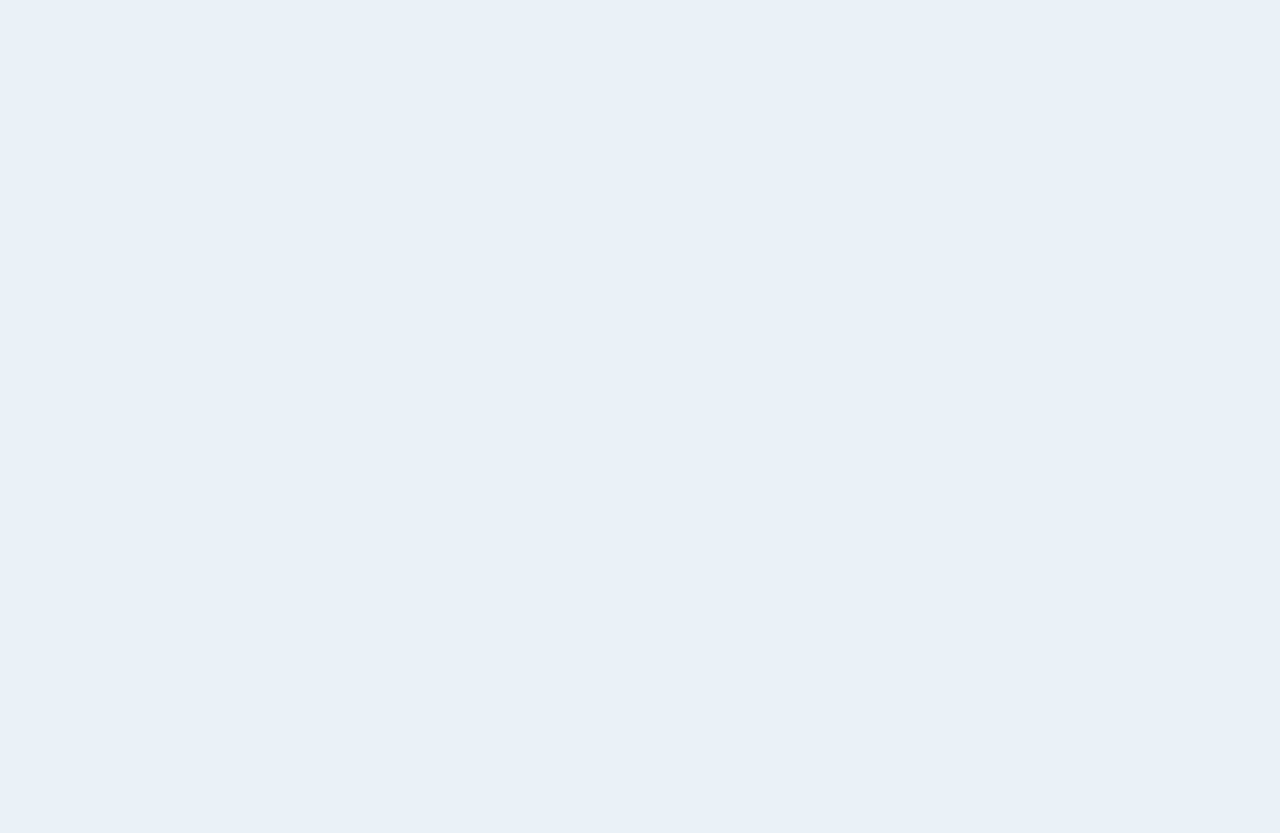
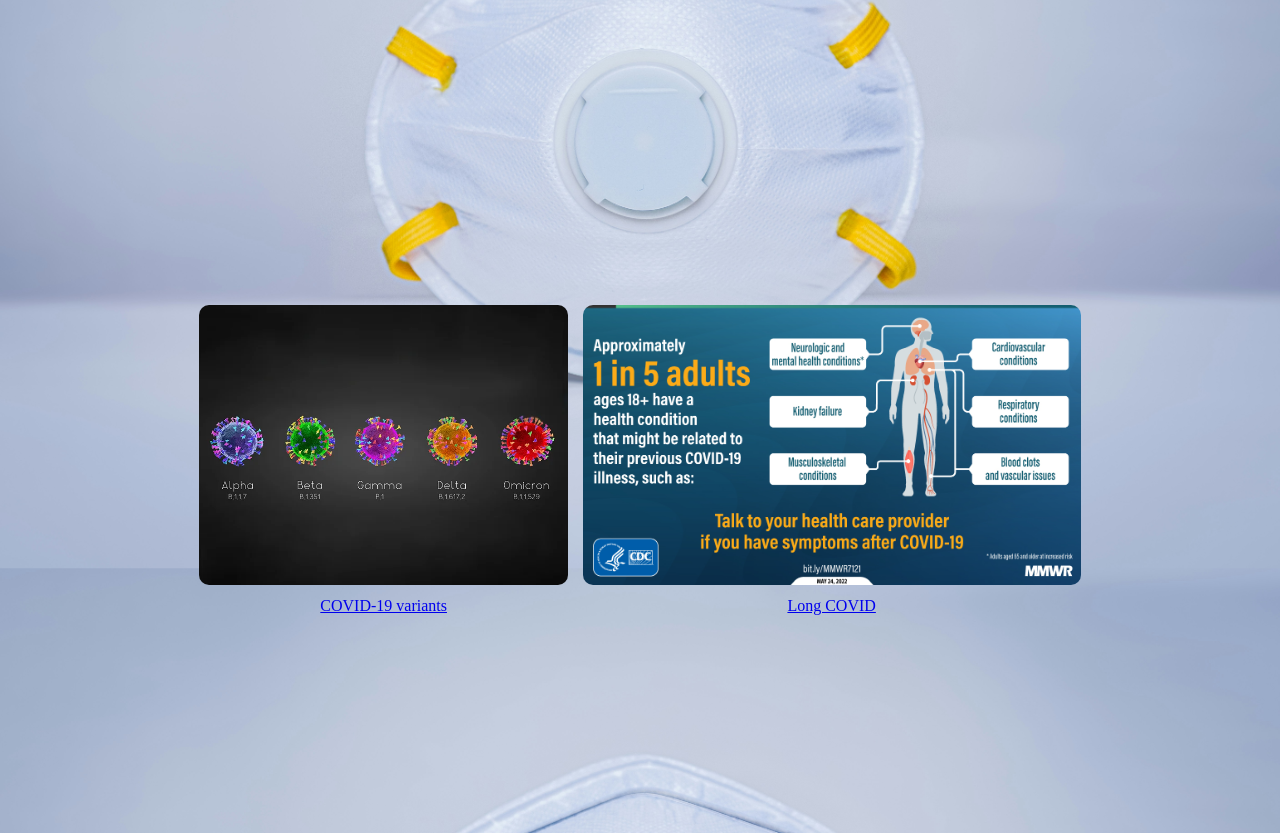
Before and after one commit to KUJIcheng/US-COVID19-Analysis, a SvelteKit app: page / in a window 1280 px wide. Shown: the part 7965-8798 px from the top of the page. Before the commit the page ends 7178 px from the top, so only its background shows below. Built offline with nearby package versions, Linux system fonts and the light colour scheme; no server answers.

Commit message:
description done

```diff
--- a/src/components/App.svelte
+++ b/src/components/App.svelte
@@ -1043,7 +1043,7 @@
   <div class="text-box" style="text-align: left;">
     <h2>What does the COVID-19 Map above Tell?</h2>
     <h3>Although the pandemic's trajectory seems chaotic across different states in the United States, we can still discern some common patterns among them. In the early stages of COVID-19's spread within the country, the mortality rate was exceptionally high in various states. However, as the number of infections increased, the mortality rate gradually decreased.</h3>
-    <h3>It is noteworthy that the evolution of the pandemic does not seem to correlate with time. In other words, there appear to be certain "Big Events" influencing the progression of COVID-19 across the states, causing fluctuations in the pandemic's trajectory at certain periods on a macro level.</h3>
+    <h3>It is noteworthy that the evolution of the pandemic does not seem to correlate with time. In other words, there appear to be certain "Big Events"💣 influencing the progression of COVID-19 across the states, causing fluctuations in the pandemic's trajectory at certain periods on a macro level.</h3>
     <h4>Therefore, taking "Big Events" into consideration is essential!🔥</h4>
   </div>
 
@@ -1092,12 +1092,24 @@
 
   <div class="text-box" style="text-align: left;">
     <h2>Trajectory of COVID-19 in California🐻:</h2>
-    <h3>XXX</h3>
+    <h3>Similar to what is depicted in the COVID-19 Map above, the mortality rate experienced a terrifying surge in the early stages of the COVID-19 spread. As the number of infections increased, the mortality rate of COVID-19 gradually decreased. However, this time, we can more intuitively see how these "Big Events" have influenced the evolution of COVID-19.</h3>
+    <h3>Protective policies🛡️ and enhancements in healthcare coverage🚑, acting as "Big Events," can significantly reduce mortality rates and decelerate the growth of infection numbers. Conversely, virus mutations, also considered "Big Events," have led to spikes in infection rates📈 and steep declines in mortality rates📉.</h3>
   </div>
 
   <div class="text-box" style="text-align: left;">
-    <h2>The Effect of the "Big Events":</h2>
-    <h3>XXX</h3>
+    <h2>The Effect of the "Big Events"💣:</h2>
+    <h3>Beyond the data for California, let us broaden our view to observe the line graph data across various states. It is noteworthy that "Big Events" have synchronized and similar effects on the COVID-19 evolution in different states. In other words, the concurrent impact of "Big Events" across states implies, on one hand, the commendable synchronicity in the implementation of pandemic prevention policies among the states. On the other hand, it also highlights the constant presence of internal mobility within the United States throughout the entire period of COVID-19.</h3>
+    <h3>The infection slowdown📉 brought about by protective "Big Events" indirectly demonstrates that macro-level policies indeed can provide a safer environment for the residents of the United States, reducing the threat of the virus.</h3>
+  </div>
+
+  <div class="title-box">
+    <h1>Therefore,<br>Is the Threat of COVID-19<br> DIMINISHING <br>in the United States?<br></h1>
+    <h2>Exploration of COVID-19's Evolution in the United States and the Impact of "Big Events"</h2>
+  </div>
+
+  <div class="text-box" style="text-align: left;">
+    <h2>Yes✔️, but No❌:</h2>
+    <h3>Indeed, compared to the early stages of the outbreak, COVID-19 has now become more stable and boasts a significantly lower mortality rate. Moreover, the trend of decreasing mortality rates persists, as the rate of change in mortality was consistently negative in the period leading up to the cessation of public COVID-19 data reporting in the United States. This indicates that, over time, the threat of COVID-19 to human health will continue to diminish further.</h3>
   </div>
 
   <div class="visualization">
@@ -1105,21 +1117,25 @@
   </div>
 
   <div class="text-box" style="text-align: left;">
-    <h2>How Mortality Rate Change Over Time:</h2>
-    <h3>The graph illustrates the rate of change in mortality over a timeline from 2021 to 2023. There was a significant spike in April 2020, indicating a sharp increase in mortality rate corresponding to the surge in COVID-19 deaths at that time. This is followed by fluctuations above and below the baseline, but the overall trend shows a decrease in mortality rate as the fluctuations become less pronounced over time.  </h3>
+    <h3>On the other hand, we must remain vigilant, as the current threat posed by COVID-19 to human health is significantly greater than that of the common seasonal flu🦠. In comparison, COVID-19 has a mortality rate that far exceeds that of seasonal influenza. Furthermore, the impact of COVID-19 on the human body is formidable. Long COVID😷 continues to erode people's health persistently. Moreover, as a coronavirus, COVID-19's potential for mutation is much higher than that of viruses with simpler structures, introducing greater uncertainty into the efficacy of vaccines.</h3>
+  </div>
 
-    <h3>The arrival of the Omicron variant in November 2021 correlated with an uptick in infection rates, yet mortality rates remained comparatively steady. This stability in mortality could suggest a lower severity of the Omicron variant compared to its predecessors.
-      By October 2022, the rate appears to have stabilized near the baseline, suggesting that the mortality rate changes have significantly reduced or normalized compared to the initial spike.
-    </h3>
+  <div class="image-container">
+    <div class="image-item">
+      <img src="pictures/variants.png" alt="Event 1">
+      <br>
+      <a href="https://www.cdc.gov/coronavirus/2019-ncov/variants/cdc-role-surveillance.html" target="_blank">COVID-19 variants</a>
+    </div>
+    <div class="image-item">
+      <img src="pictures/event3.jpg" alt="Event 2">
+      <br>
+      <a href="https://www.cdc.gov/coronavirus/2019-ncov/long-term-effects/index.html" target="_blank">Long COVID</a>
+    </div>
   </div>
 
   <div class="text-box" style="text-align: left;">
-    <h2>What does a reduced oscillation in the rate of change of mortality tell us?</h2>
-    <h3>Analysis of the changing rate of the mortality rate</h3>
-
-  <h3>The graph's trend of reduced oscillation suggests a stabilization of the situation; the mortality rate from COVID-19 is becoming more predictable and less volatile over time. It could indicate that, while infections may continue, the impact on mortality has lessened—potentially due to factors like widespread vaccination and booster shots, improved treatment protocols, or the emergence of less lethal virus variants like Omicron. This stabilization near the baseline by October 2022 could imply that mortality rates have reached a level consistent with endemic conditions.
-  </h3>
-
+    <h2>What can We do?</h2>
+    <h3>xxx</h3>
   </div>
 </div>
 
```
Also changed, not shown: static/pictures/event3.jpg (added), static/pictures/variants.png (added).
